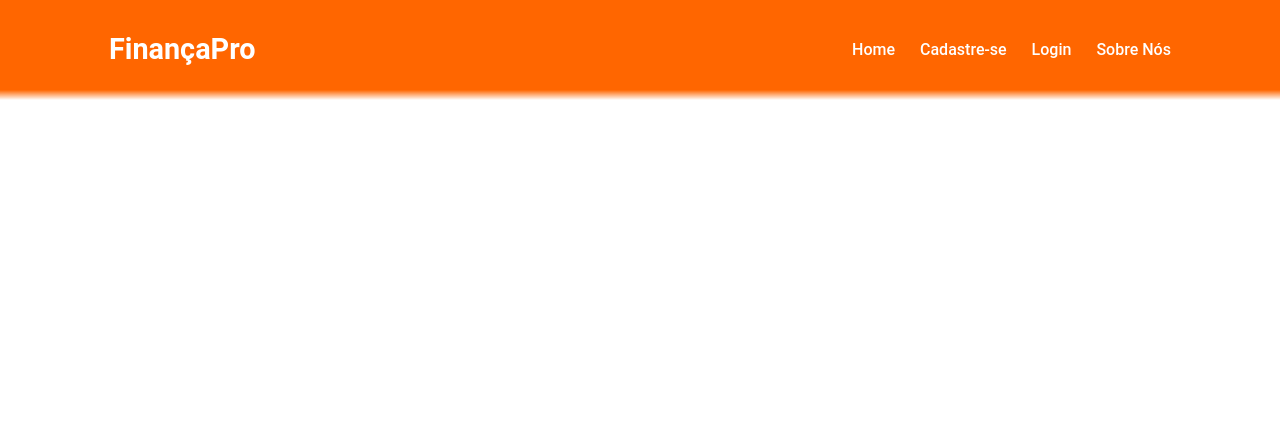
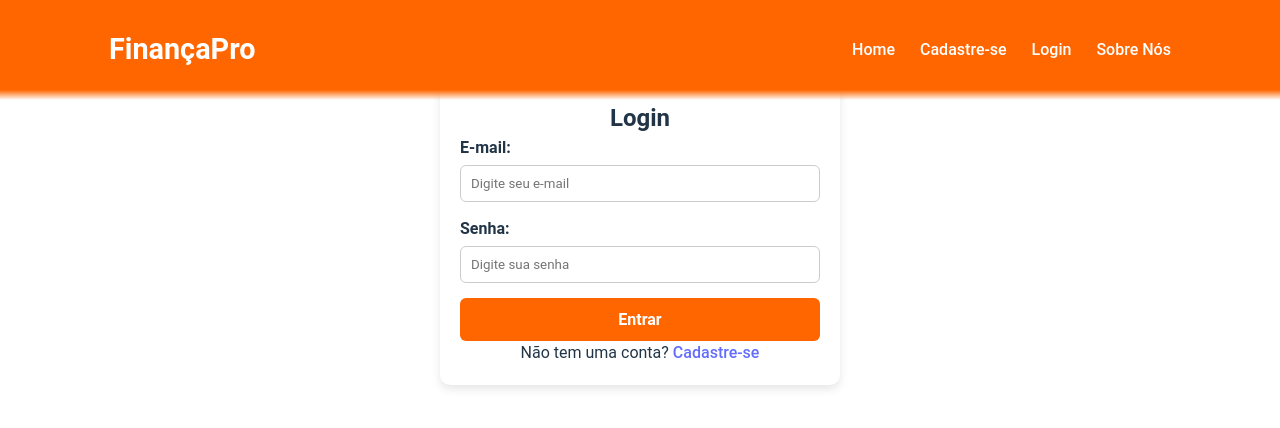
Before and after one commit to devguillen/Gestao-Financeira-para-Pequenas-Empresas, a React (Vite) app in the folder frontend/: page /login in a window 1280 px wide. Shown: the top 428 px of the page. Built offline with nearby package versions, Linux system fonts and the light colour scheme.

Commit message:
Fazendo tela de login

```diff
--- a/frontend/src/App.tsx
+++ b/frontend/src/App.tsx
@@ -4,6 +4,7 @@ import { FaChartLine, FaDollarSign, FaLightbulb } from 'react-icons/fa';
 import AnimatedBarChart from './AnimatedBarChart';
 import { BrowserRouter as Router, Routes, Route, Link } from "react-router-dom";
 import Register from "./pages/Register";
+import Login from "./pages/Login"; // ✅ Import obrigatório
 
 function App() {
   const [hideHeader, setHideHeader] = useState(false);
@@ -32,7 +33,6 @@ function App() {
   return (
     <Router>
       <div className="App">
-        {/* Header fixo */}
         <header className={`header ${hideHeader ? 'hidden' : ''}`}>
           <div className="container">
             <h1 className="logo">FinançaPro</h1>
@@ -47,12 +47,9 @@ function App() {
           </div>
         </header>
 
-        {/* Rotas */}
         <Routes>
-          {/* Página inicial */}
           <Route path="/" element={
             <main>
-              {/* Hero */}
               <section className="hero">
                 <div className="hero-text">
                   <h2>Controle financeiro moderno e prático</h2>
@@ -66,7 +63,6 @@ function App() {
 
               <div className="section-divider"></div>
 
-              {/* Cards */}
               <section className="cards">
                 {cards.map((card, index) => (
                   <div key={index} className="card">
@@ -78,9 +74,8 @@ function App() {
               </section>
             </main>
           } />
-
-          {/* Página de cadastro */}
           <Route path="/cadastro" element={<Register />} />
+          <Route path="/login" element={<Login />} />
         </Routes>
       </div>
     </Router>
--- /dev/null
+++ b/frontend/src/pages/Login.css
@@ -0,0 +1,42 @@
+.login-container {
+    max-width: 400px;
+    margin: 80px auto;
+    padding: 20px;
+    background: #fff;
+    border-radius: 10px;
+    box-shadow: 0 4px 10px rgba(0, 0, 0, 0.1);
+    text-align: center;
+  }
+
+  .login-form {
+    display: flex;
+    flex-direction: column;
+  }
+
+  .login-form label {
+    margin-bottom: 5px;
+    font-weight: bold;
+    text-align: left;
+  }
+
+  .login-form input {
+    margin-bottom: 15px;
+    padding: 10px;
+    border: 1px solid #ccc;
+    border-radius: 6px;
+  }
+
+  .btn-primary {
+    background: #ff6600;
+    color: white;
+    border: none;
+    padding: 12px;
+    font-size: 16px;
+    cursor: pointer;
+    border-radius: 6px;
+    transition: 0.3s;
+  }
+
+  .btn-primary:hover {
+    background: #e65c00;
+  }
--- /dev/null
+++ b/frontend/src/pages/Login.tsx
@@ -0,0 +1,47 @@
+import React, { useState } from "react";
+import "./Login.css"; // vamos criar esse CSS depois
+
+const Login: React.FC = () => {
+  const [email, setEmail] = useState("");
+  const [senha, setSenha] = useState("");
+
+  const handleSubmit = (e: React.FormEvent) => {
+    e.preventDefault();
+    console.log("Dados de login:", { email, senha });
+    // Aqui futuramente você pode fazer a integração com o backend
+  };
+
+  return (
+    <div className="login-container">
+      <h2>Login</h2>
+      <form onSubmit={handleSubmit} className="login-form">
+        <label htmlFor="email">E-mail:</label>
+        <input
+          type="email"
+          id="email"
+          placeholder="Digite seu e-mail"
+          value={email}
+          onChange={(e) => setEmail(e.target.value)}
+          required
+        />
+
+        <label htmlFor="senha">Senha:</label>
+        <input
+          type="password"
+          id="senha"
+          placeholder="Digite sua senha"
+          value={senha}
+          onChange={(e) => setSenha(e.target.value)}
+          required
+        />
+
+        <button type="submit" className="btn-primary">Entrar</button>
+      </form>
+      <p>
+        Não tem uma conta? <a href="/cadastro">Cadastre-se</a>
+      </p>
+    </div>
+  );
+};
+
+export default Login;
```
